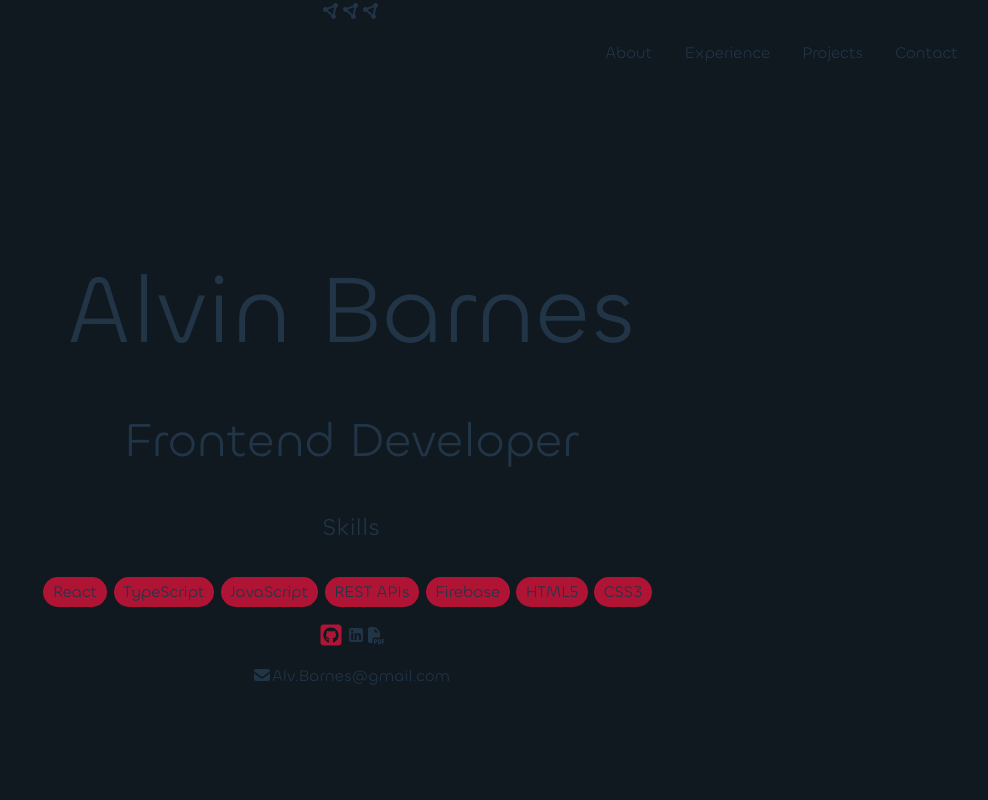
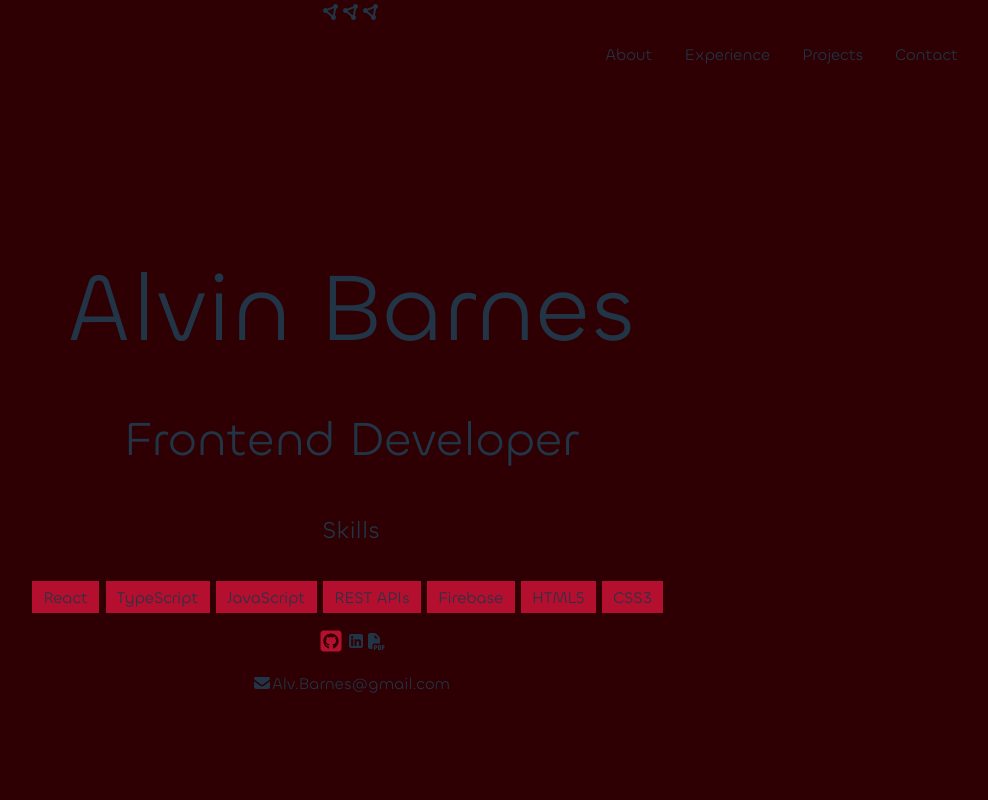
Before and after one commit to Khrononian/Portfolio, a React (Vite) app: page / in a window 1280 px wide. Shown: the top 800 px of the page, without its empty margins (289-1277 px from the left). Built offline with nearby package versions, Linux system fonts and the light colour scheme.

Commit message:
Updated styles

```diff
--- a/src/App.css
+++ b/src/App.css
@@ -7,7 +7,7 @@
   margin: 0 auto;
   text-align: center;
   width: 100%;
-  background: #101820;
+  background: #2e0003;
 }
 
 nav {
@@ -51,14 +51,15 @@ header div h4 {
 }
 .header-list {
   justify-content: space-evenly;
+  flex-wrap: wrap;
   width: 100%;
   max-width: 700px;
   padding-left: 0;
+  row-gap: 20px;
 }
 .header-list li {
   background: #dc143cc7;
-  border-radius: 50px;
-  padding: .2em .6em;
+  padding: .2em .7em;
   margin-right: .4em;
 }
 
--- a/src/index.css
+++ b/src/index.css
@@ -5,7 +5,7 @@
 :root {
   /* font-family: system-ui, Avenir, Helvetica, Arial, sans-serif; */
   font-family: 'Chillax';
-  line-height: 1.5;
+  line-height: 1.6;
   font-weight: 400;
 
   color-scheme: light dark;
```
